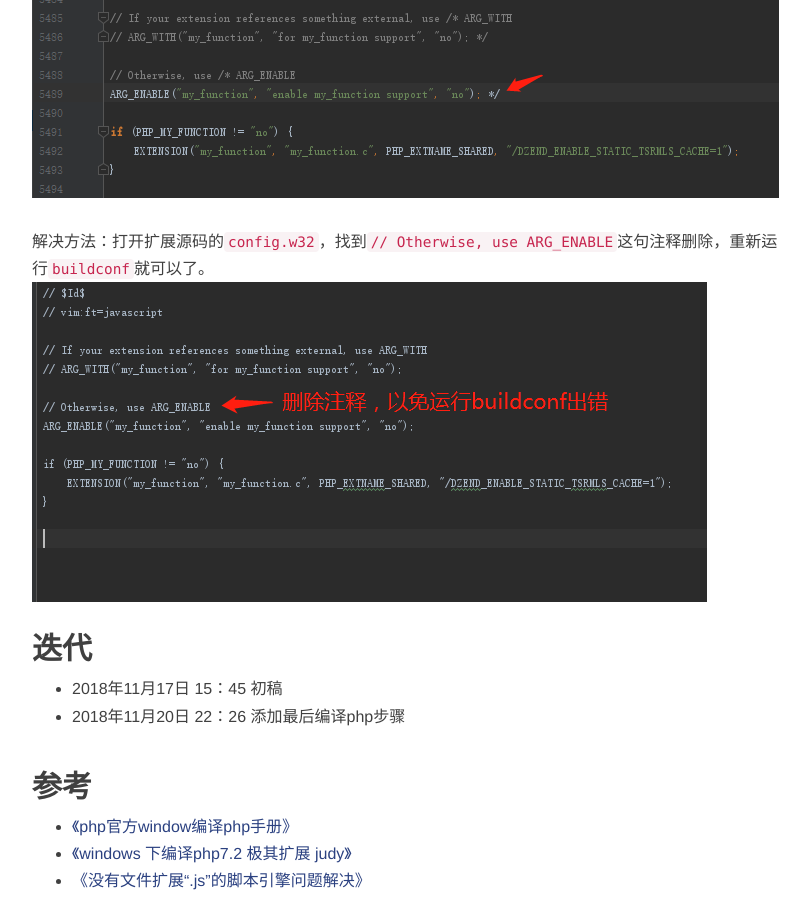
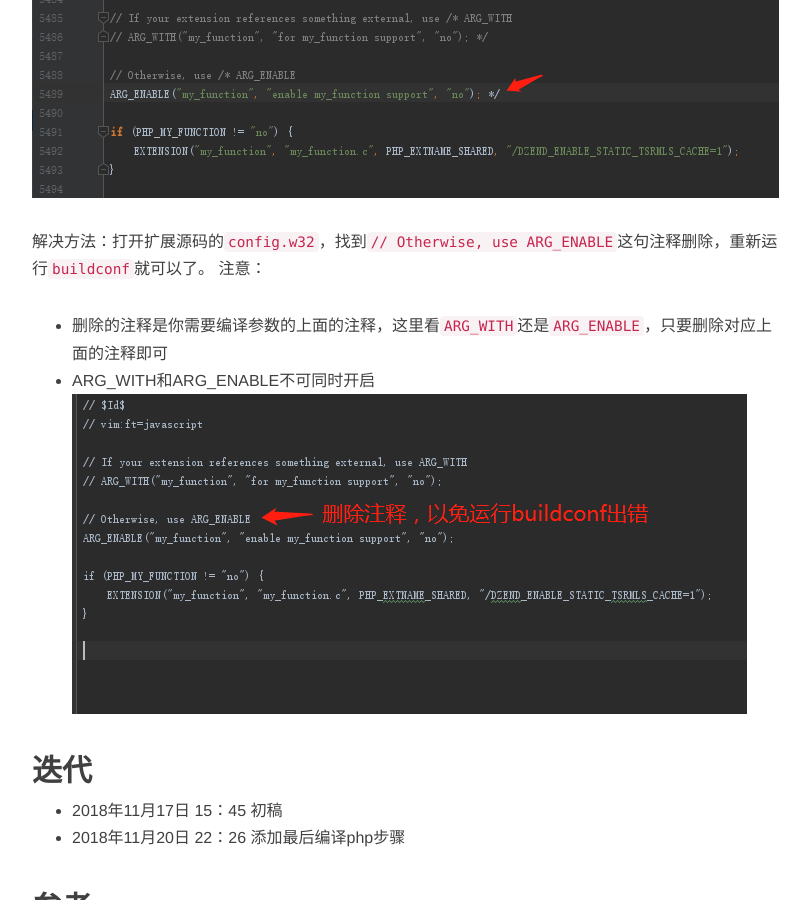
Before and after one commit to hihozhou/hihoZhou.github.io, a Jekyll site: the page built from _posts/2018-11-17-window-compile-php-extensions.md, in a window 1280 px wide and 900 px high, scrolled down 13516 px. Shown: the whole window, without its empty margins (233-1043 px from the left). Built offline with Jekyll 4.4.1, drawn with Linux system fonts in a browser that asks for light colours; nearby versions of some CDN libraries; Markdown is read by kramdown in place of the engine named in the settings; comment, search, counter and statistics services are not loaded.

Commit message:
注释删减

```diff
--- a/_posts/2018-11-17-window-compile-php-extensions.md
+++ b/_posts/2018-11-17-window-compile-php-extensions.md
@@ -172,6 +172,9 @@ PHP_FUNCTION(my_function_test) {
 ![20.png](/source/images/window-compile-php-extensions/20.png)
 
 解决方法：打开扩展源码的`config.w32`，找到`// Otherwise, use ARG_ENABLE`这句注释删除，重新运行`buildconf`就可以了。
+注意：
+- 删除的注释是你需要编译参数的上面的注释，这里看`ARG_WITH`还是`ARG_ENABLE`，只要删除对应上面的注释即可
+- ARG_WITH和ARG_ENABLE不可同时开启
 ![21.png](/source/images/window-compile-php-extensions/21.png)
 
 
```
